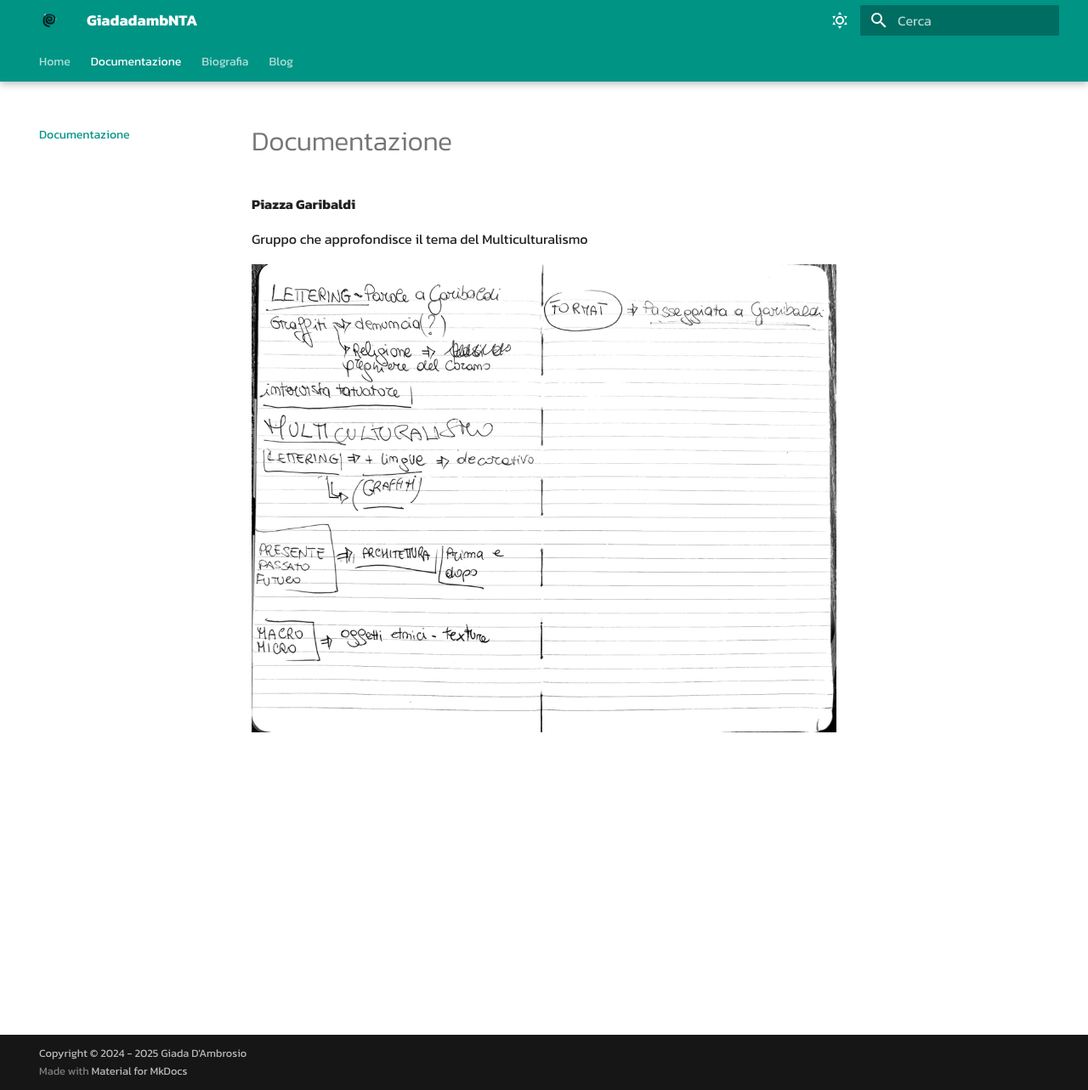
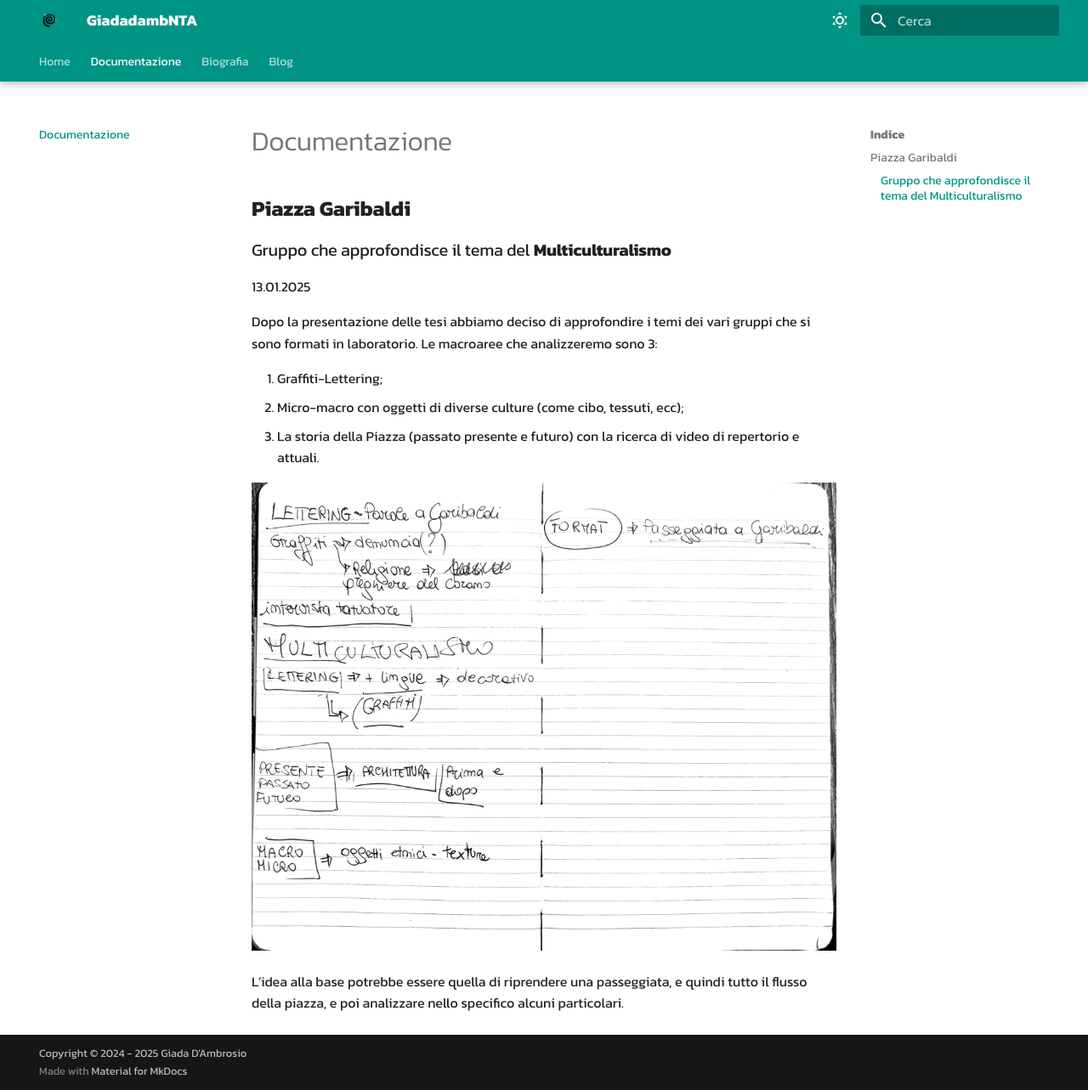
Before and after one commit to Giadadamb/nuovoprog, an MkDocs documentation site: the page built from docs/Documentazione.md, in a window 1280 px wide and 1283 px high. Shown: the whole window at 85% size. Built offline with MkDocs 1.6.1 and Material for MkDocs 9.7.7, drawn with Linux system fonts in a browser that asks for light colours.

Commit message:
Primo aggiornamento della Documentazione

```diff
--- a/docs/Documentazione.md
+++ b/docs/Documentazione.md
@@ -1,6 +1,19 @@
-**Piazza Garibaldi**
+##**Piazza Garibaldi**
 
-Gruppo che approfondisce il tema del Multiculturalismo
+
+
+###Gruppo che approfondisce il tema del **Multiculturalismo**
+
+13.01.2025
+
+Dopo la presentazione delle tesi abbiamo deciso di approfondire i temi dei vari gruppi che si sono formati in laboratorio.
+Le macroaree che analizzeremo sono 3:
+
+1. Graffiti-Lettering;
+2. Micro-macro con oggetti di diverse culture (come cibo, tessuti, ecc);
+3. La storia della Piazza  (passato presente e futuro) con la ricerca di video di repertorio e attuali.
 
 
 ![Descrizione dell'immagine](images/multiculturalismo.jpeg)
+
+L’idea alla base potrebbe essere quella di riprendere una passeggiata, e quindi tutto il flusso della piazza, e poi analizzare nello specifico alcuni particolari.
```
